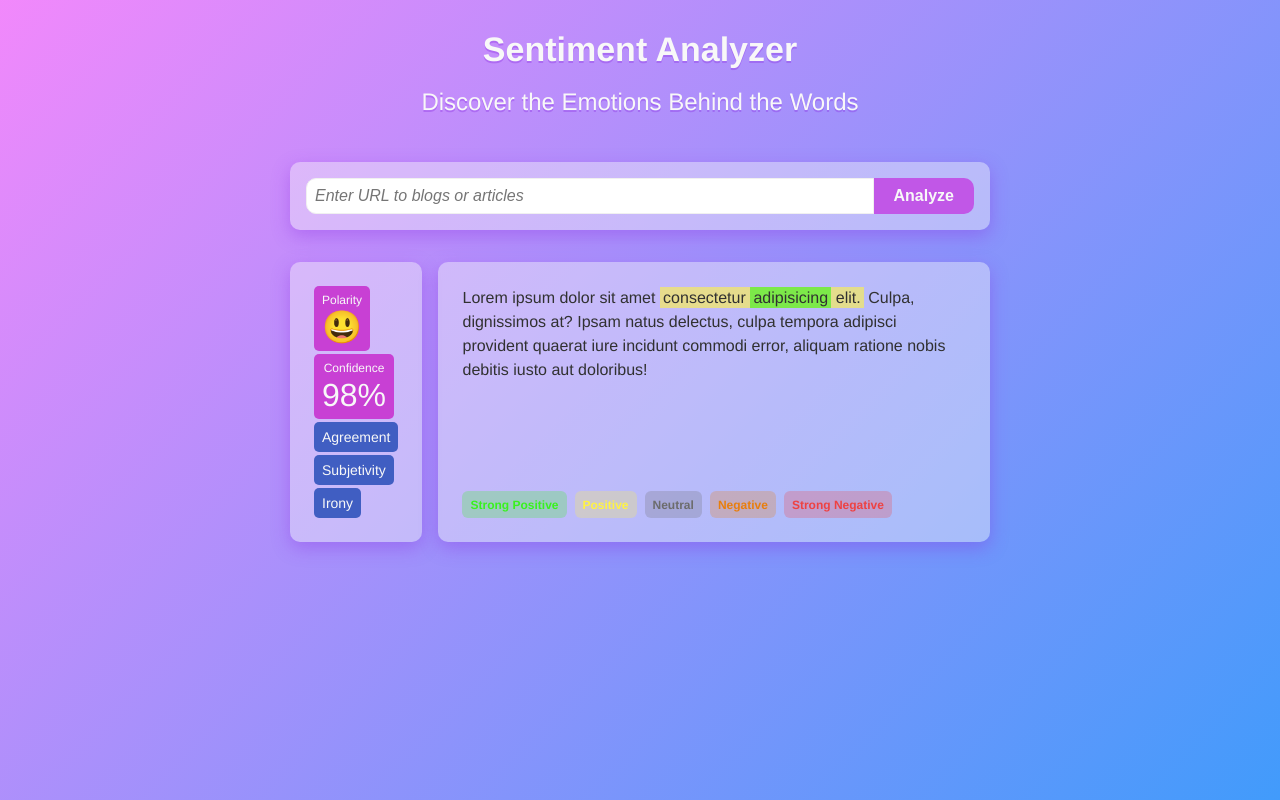
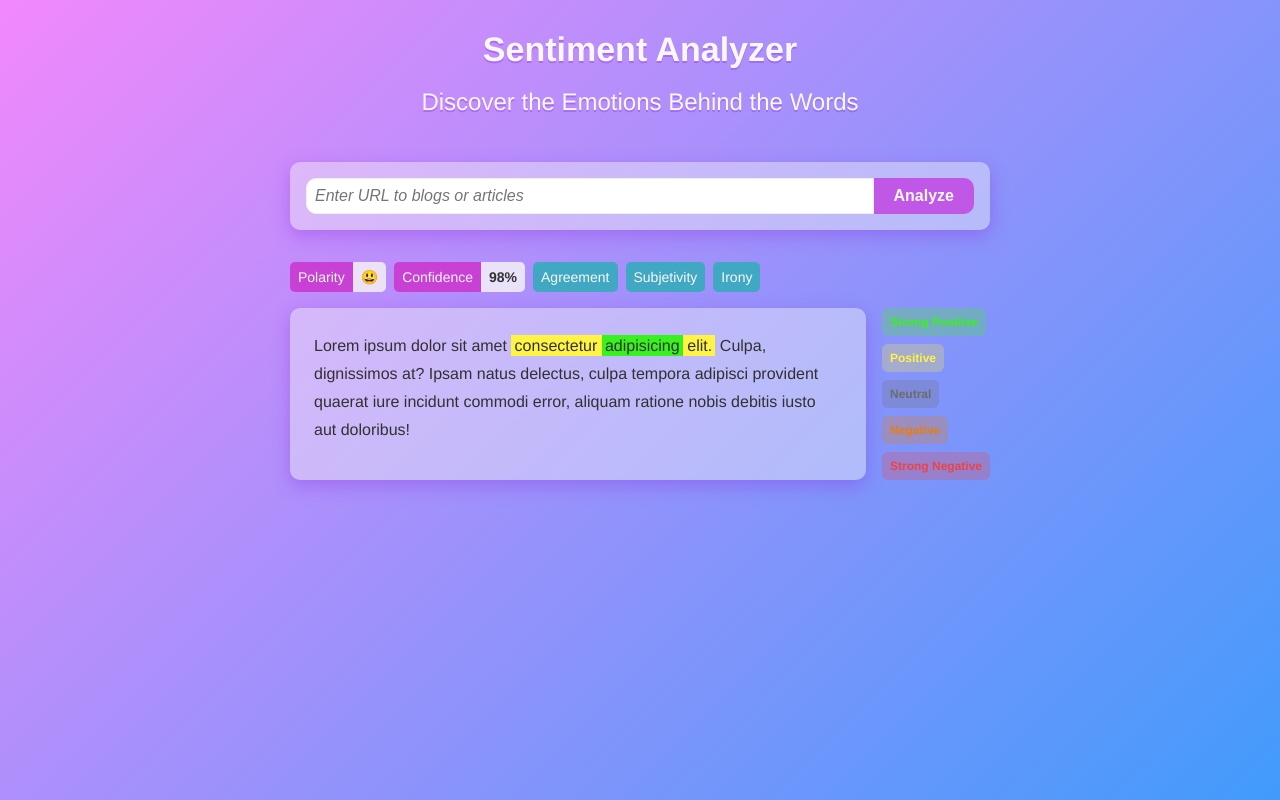
Before and after one commit to developmentpark/evaluate-news-nlp, a website built with webpack: page src/client/views/index.html in a window 1280 px wide. Built offline with nearby package versions, Linux system fonts and the light colour scheme; no server answers.

Commit message:
enhance results view layout

```diff
--- a/src/client/styles/result.scss
+++ b/src/client/styles/result.scss
@@ -1,7 +1,7 @@
 @import "base";
 
 @mixin highlight($color: $neutral-polarity-color) {
-  background-color: rgba($color, 0.6);
+  background-color: $color;
   padding: 0.1rem 0.2rem;
 }
 
@@ -29,40 +29,41 @@
   width: 100%;
   max-width: 700px;
   display: flex;
+  flex-direction: column;
   gap: 1rem;
 
-  %results__box {
-    background-color: rgba($white-color, 0.4);
-    box-shadow: $box-shadow;
-    border-radius: 10px;
-    padding: 1.5rem;
+  .attributes-panel {
     display: flex;
-    flex-direction: column;
-  }
-
-  .attributes-panel {
-    @extend %results__box;
-    gap: 0.2rem;
+    flex-wrap: wrap;
+    gap: 0.5rem;
   }
 
   .text-panel {
-    @extend %results__box;
-    font-size: 16px;
-    line-height: 24px;
-    color: $gray-color-1;
-    justify-content: space-between;
+    display: flex;
     gap: 1rem;
   }
 }
 
+.text-panel__text {
+  line-height: 28px;
+  background-color: rgba($white-color, 0.4);
+  box-shadow: $box-shadow;
+  padding: 1.5rem;
+  border-radius: 10px;
+  font-size: 16px;
+  line-height: 28px;
+  color: $gray-color-1;
+}
+
 .text-panel__tags {
   display: flex;
+  flex-direction: column;
   gap: 0.5rem;
-  flex-wrap: wrap;
+  height: fit-content;
 
   %tag {
     width: max-content;
-    padding: 0.1rem 0.5rem;
+    padding: 0.5rem;
     border-radius: 6px;
     font-size: 12px;
     font-weight: 600;
@@ -102,28 +103,33 @@
 %attribute {
   width: fit-content;
   border-radius: 5px;
-  padding: 0.5rem;
-
-  .title {
-    font-size: 12px;
-  }
-
-  .value {
-    font-size: 2rem;
-  }
 }
 
 .attribute_small {
   @extend %attribute;
-  background-color: #405ec2;
+  background-color: #40a8c2;
   font-size: 14px;
+  padding: 0.5rem;
 }
 
 .attribute_big {
   @extend %attribute;
-  background-color: #c840d4;
   display: flex;
-  flex-direction: column;
   align-items: center;
-  gap: 0.3rem;
+
+  .title {
+    background-color: #c840d4;
+    font-size: 14px;
+    padding: 0.5rem;
+    border-radius: 5px 0 0 5px;
+  }
+
+  .value {
+    font-size: 14px;
+    background-color: rgba($white-color, 0.8);
+    color: $gray-color-1;
+    font-weight: 900;
+    padding: 0.5rem;
+    border-radius: 0 5px 5px 0;
+  }
 }
```
